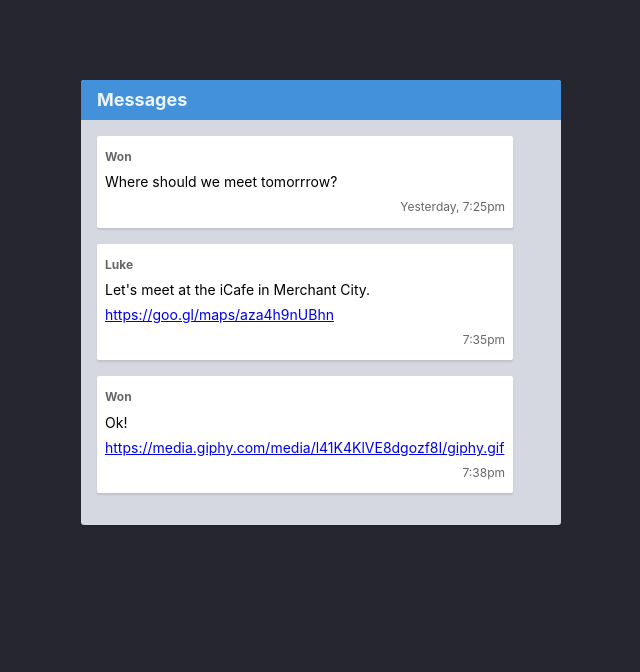
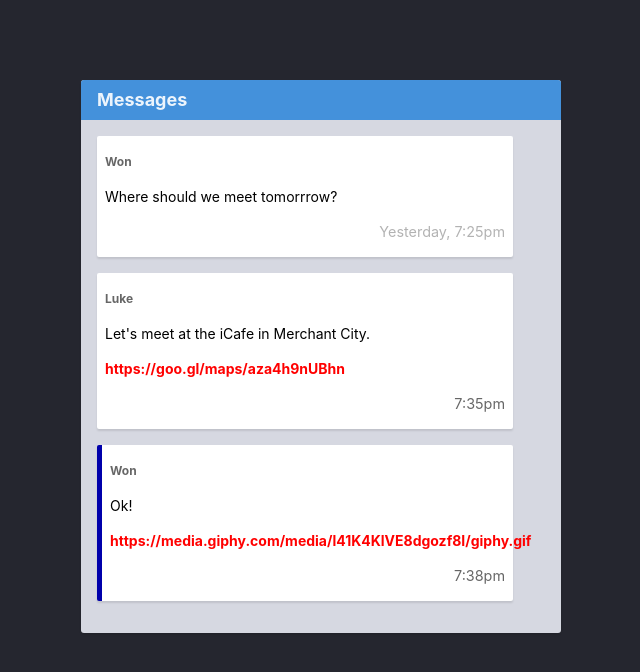
Before and after one commit to MariamZiade/HTML-CSS-Git-Exercise-Tripoli, a website: page week-1/6-css-properties/index.html in a window 1280 px wide. Shown: the whole page, without its empty margins (319-959 px from the left). Drawn offline with Linux system fonts and the light colour scheme.

Commit message:
completed 6-css-properties exercise

```diff
--- a/week-1/6-css-properties/styles.css
+++ b/week-1/6-css-properties/styles.css
@@ -1 +1,23 @@
 /* Add your CSS code below */
+a {
+  color: red;
+  font-weight: bold;
+  text-decoration: none;
+}
+
+.message__time {
+  font-size: 0.9rem;
+}
+
+.message--unread {
+  border-left-style: inset;
+  border-left-width: thick;
+  border-left-color: blue;
+}
+
+.message__time--old {
+  opacity: 0.5;
+}
+.message {
+  line-height: 250%;
+}
```
